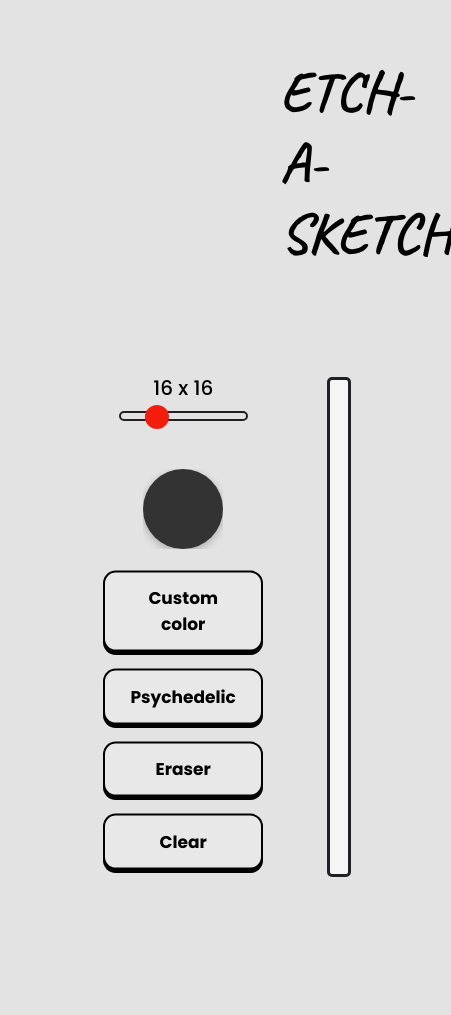
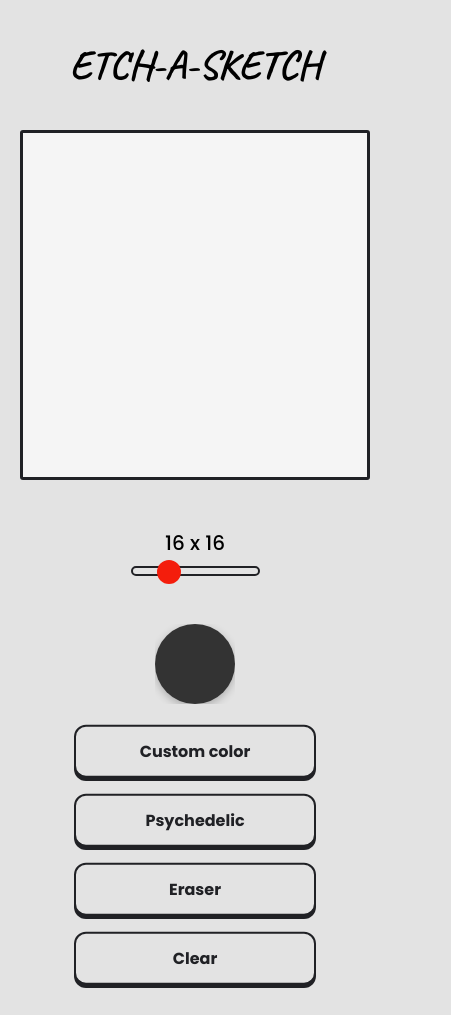
Before and after one commit to cryptic-deer/etch-a-sketch, a plain HTML site: page index.html in a window 390 px wide. Shown: the whole page, 451 px wide, since content can reach past the window. Before the commit the page ends 929 px from the top, so only its background shows below. Drawn offline with Linux system fonts and the light colour scheme.

Commit message:
Add responsive queries

```diff
--- a/style.css
+++ b/style.css
@@ -40,7 +40,7 @@ main {
 	margin: 0 10vw;
 }
 h1 {
-	margin: 1em 5em;
+	margin: 1em auto;
 	width: auto;
 	font-family: "Caveat", cursive;
 	font-size: 3.5em;
@@ -66,9 +66,8 @@ h1 {
 button {
 	/* Variables */
 	--button_radius: 0.75em;
-	--button_color: #e8e8e8;
-	--button_outline_color: #000000;
-	font-size: 17px;
+	--button_color: var(--color-primary);
+	--button_outline_color: var(--color-secondary);
 	font-weight: bold;
 	border: none;
 	border-radius: var(--button_radius);
@@ -177,4 +176,66 @@ input[type="range"]::-webkit-slider-thumb {
 }
 
 /* Responsive */
+@media screen and (max-width: 1016px) {
+	main {
+		margin: 0 20px;
+	}
+	#container {
+		display: grid;
+		width: 400px;
+		height: 400px;
+		background-color: whitesmoke;
+		border: 3px solid var(--color-secondary);
+		border-radius: 3px;
+	}
+	.options {
+		font-size: 0.9em;
+	}
+	h1 {
+		font-size: 2.75em;
+	}
+}
+@media screen and (max-width: 746px) {
+	main {
+		margin: 0 10px;
+	}
+	#container {
+		display: grid;
+		width: 350px;
+		height: 350px;
+		background-color: whitesmoke;
+		border: 3px solid var(--color-secondary);
+		border-radius: 3px;
+	}
+	.options {
+		font-size: 0.8em;
+	}
+	h1 {
+		font-size: 2.5em;
+	}
+}
+@media screen and (max-width: 512px) {
+	main {
+		margin: 0 10px;
+		flex-direction: column-reverse;
+	}
+	#container {
+		display: grid;
+		width: 350px;
+		height: 350px;
+		background-color: whitesmoke;
+		border: 3px solid var(--color-secondary);
+		border-radius: 3px;
+	}
+	.options {
+		font-size: 1em;
+	}
+	.color_options {
+		flex-direction: row;
+		flex-wrap: wrap;
+	}
+	h1 {
+		font-size: 2.5em;
+	}
+}
 /* End of Responsive */
```
